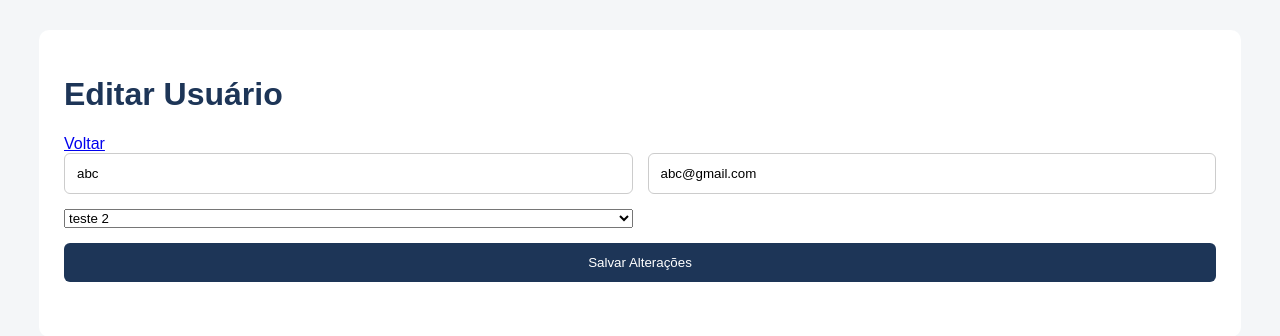
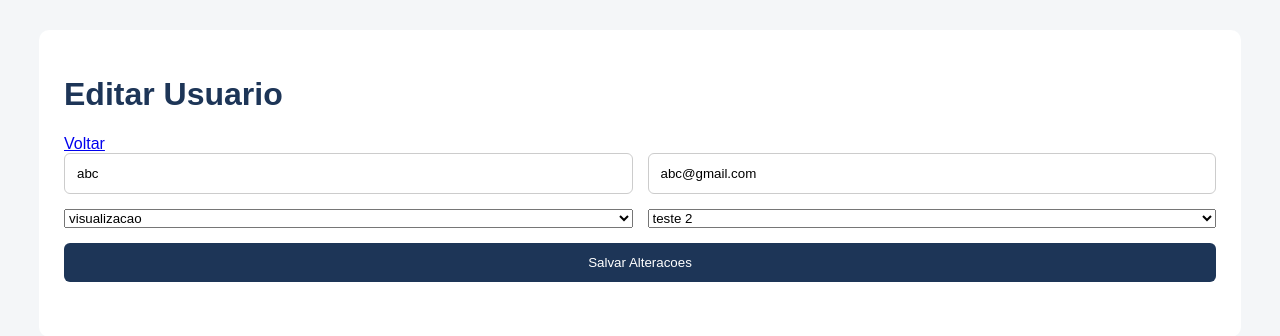
Before and after one commit to emmas10/thecomex, a PHP site: page /editar_usuario.php?id=3 in a window 1280 px wide. Shown: the top 336 px of the page. Run offline with PHP 8.4, Linux system fonts and the light colour scheme; a user stored in the database is signed in; data comes from the database, SQL or seed files in the repository.

Commit message:
Colocando mais admins

```diff
--- a/editar_usuario.php
+++ b/editar_usuario.php
@@ -1,13 +1,15 @@
 <?php
 include 'verifica_login.php';
 include 'conexao.php';
+include 'registrar_auditoria.php';
 
 if ($_SESSION['usuario_tipo'] != 'admin') {
     echo "Acesso negado.";
     exit;
 }
 
-$id = intval($_GET['id']);
+$id = isset($_GET['id']) ? intval($_GET['id']) : 0;
+$erro = '';
 
 $stmt = $conn->prepare("SELECT * FROM usuarios WHERE id = ?");
 $stmt->bind_param("i", $id);
@@ -16,25 +18,65 @@ $resultado = $stmt->get_result();
 $usuario = $resultado->fetch_assoc();
 
 if (!$usuario) {
-    echo "Usuário não encontrado.";
+    echo "Usuario nao encontrado.";
     exit;
 }
 
 if ($_SERVER['REQUEST_METHOD'] == 'POST') {
     $nome = trim($_POST['nome']);
     $email = trim($_POST['email']);
-    $cliente_id = intval($_POST['cliente_id']);
+    $cliente_id = ($_POST['cliente_id'] !== '') ? intval($_POST['cliente_id']) : null;
+    $tipo = $_POST['tipo'] ?? '';
+    $tiposPermitidos = ['admin', 'visualizacao'];
+
+    if (!in_array($tipo, $tiposPermitidos, true)) {
+        $erro = "Tipo de usuario invalido.";
+    } else {
+        $removendoProprioAdmin = (
+            intval($_SESSION['usuario_id']) === $id
+            && $usuario['tipo'] === 'admin'
+            && $tipo !== 'admin'
+        );
+
+        if ($removendoProprioAdmin) {
+            $tipoAdmin = 'admin';
+            $stmtAdmins = $conn->prepare("SELECT COUNT(*) AS total FROM usuarios WHERE tipo = ?");
+            $stmtAdmins->bind_param("s", $tipoAdmin);
+            $stmtAdmins->execute();
+            $totalAdmins = intval($stmtAdmins->get_result()->fetch_assoc()['total']);
+
+            if ($totalAdmins <= 1) {
+                $erro = "Nao e permitido remover seu proprio acesso admin porque voce e o unico administrador do sistema.";
+            }
+        }
+    }
+
+    if ($erro === '') {
+        $tipoAnterior = $usuario['tipo'];
 
         $stmtUpdate = $conn->prepare(
             "UPDATE usuarios
-        SET nome = ?, email = ?, cliente_id = ?
+            SET nome = ?, email = ?, cliente_id = ?, tipo = ?
             WHERE id = ?"
         );
-    $stmtUpdate->bind_param("ssii", $nome, $email, $cliente_id, $id);
+        $stmtUpdate->bind_param("ssisi", $nome, $email, $cliente_id, $tipo, $id);
         $stmtUpdate->execute();
+
+        if ($tipoAnterior !== $tipo) {
+            registrarAuditoria(
+                $conn,
+                'Alteracao de tipo de usuario',
+                'Usuario ID ' . $id . ' teve o tipo alterado de ' . $tipoAnterior . ' para ' . $tipo
+            );
+
+            if (intval($_SESSION['usuario_id']) === $id) {
+                $_SESSION['usuario_tipo'] = $tipo;
+            }
+        }
 
         header("Location: usuarios.php");
         exit;
+    }
 }
 ?>
 
@@ -42,23 +84,32 @@ if ($_SERVER['REQUEST_METHOD'] == 'POST') {
 <html lang="pt-br">
 <head>
     <meta charset="UTF-8">
-    <title>Editar Usuário</title>
+    <title>Editar Usuario</title>
     <link rel="stylesheet" href="style.css">
 </head>
 <body>
 
 <div class="container">
 
-<h1>Editar Usuário</h1>
+<h1>Editar Usuario</h1>
 
 <a href="usuarios.php" class="botao-exportar">Voltar</a>
+
+<?php if ($erro !== '') { ?>
+    <p><?php echo htmlspecialchars($erro, ENT_QUOTES, 'UTF-8'); ?></p>
+<?php } ?>
 
 <form method="POST">
     <input type="text" name="nome" value="<?php echo htmlspecialchars($usuario['nome'], ENT_QUOTES, 'UTF-8'); ?>" required>
     <input type="email" name="email" value="<?php echo htmlspecialchars($usuario['email'], ENT_QUOTES, 'UTF-8'); ?>" required>
 
-    <select name="cliente_id" required>
-        <option value="">Selecione o cliente</option>
+    <select name="tipo" required>
+        <option value="admin" <?php echo ($usuario['tipo'] === 'admin') ? 'selected' : ''; ?>>admin</option>
+        <option value="visualizacao" <?php echo ($usuario['tipo'] === 'visualizacao') ? 'selected' : ''; ?>>visualizacao</option>
+    </select>
+
+    <select name="cliente_id">
+        <option value="">Sem empresa</option>
 
         <?php
         $sqlClientes = "SELECT * FROM clientes ORDER BY nome_empresa ASC";
@@ -71,7 +122,7 @@ if ($_SERVER['REQUEST_METHOD'] == 'POST') {
         ?>
     </select>
 
-    <button type="submit">Salvar Alterações</button>
+    <button type="submit">Salvar Alteracoes</button>
 </form>
 
 </div>
```
Also changed, not shown: auditoria.php (+4 -4 lines), usuarios.php (+6 -6 lines). Lines whose indentation alone changed are shown as unchanged.
